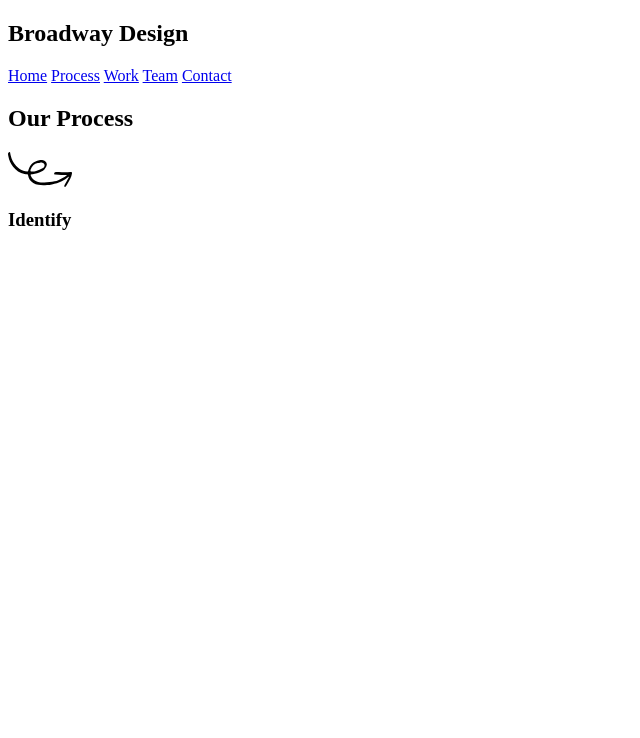
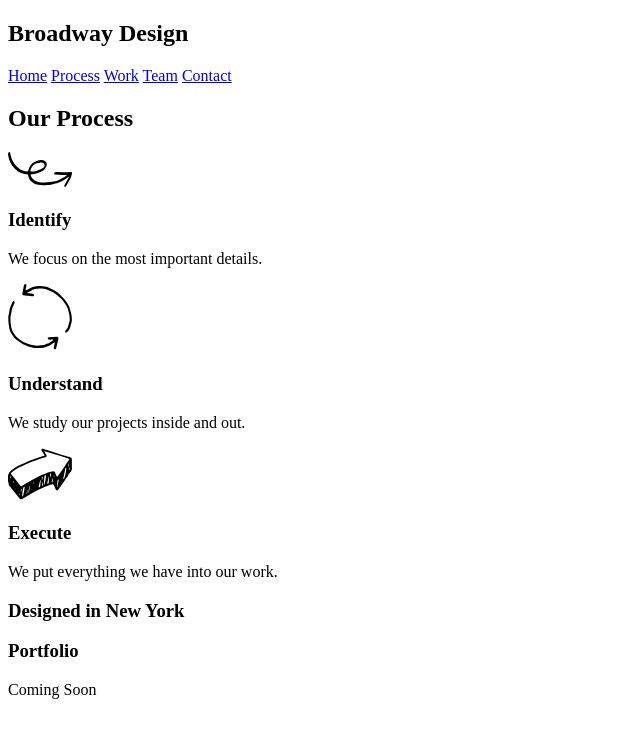
Before and after one commit to jenrique77/broadway_design, a plain HTML site: page index.html in a window 1280 px wide. Shown: the whole page, without its empty margins (0-640 px from the left). Drawn offline with Linux system fonts and the light colour scheme.

Commit message:
2nd index.html edit

```diff
--- a/index.html
+++ b/index.html
@@ -13,12 +13,27 @@
   <a href="#">Team</a>
   <a href="#">Contact</a>
 </nav>
+<!- Process Section ->
+
 <div class="process">
   <h2>Our Process</h2>
   <img src="./resources/images/identify.svg" alt="Process">
   <h3>Identify</h3>
+  <p>We focus on the most important details.</p>
+  <img src="./resources/images/understand.svg" alt="Understand">
+  <h3>Understand</h3>
+  <p>We study our projects inside and out.</p>
+  <img src="./resources/images/execute.svg" alt="Execute">
+  <h3>Execute</h3>
+  <p>We put everything we have into our work.</p>
+</div>
+<h3 id="New York">Designed in New York</h3>
 
+<div class="Work">
+  <h3>Portfolio</h3>
+  <p>Coming Soon</p>
 </div>
+
 
 
     </nav>
```
